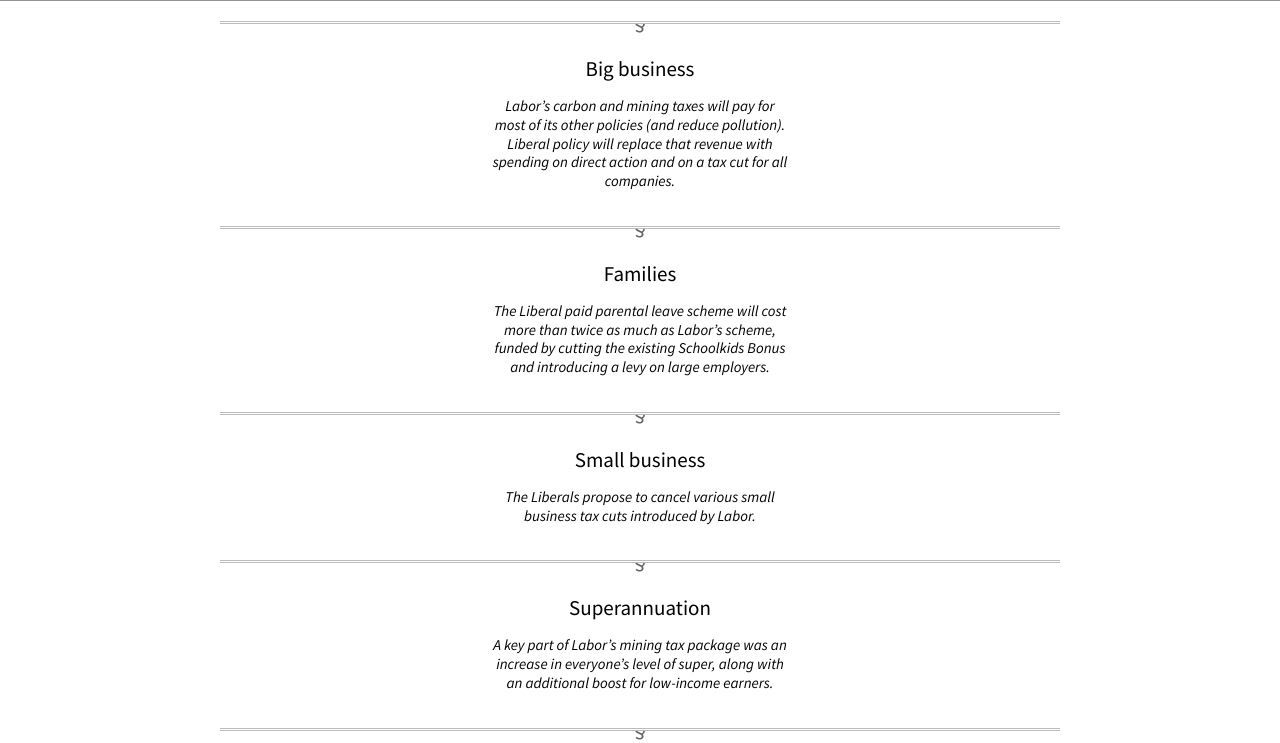
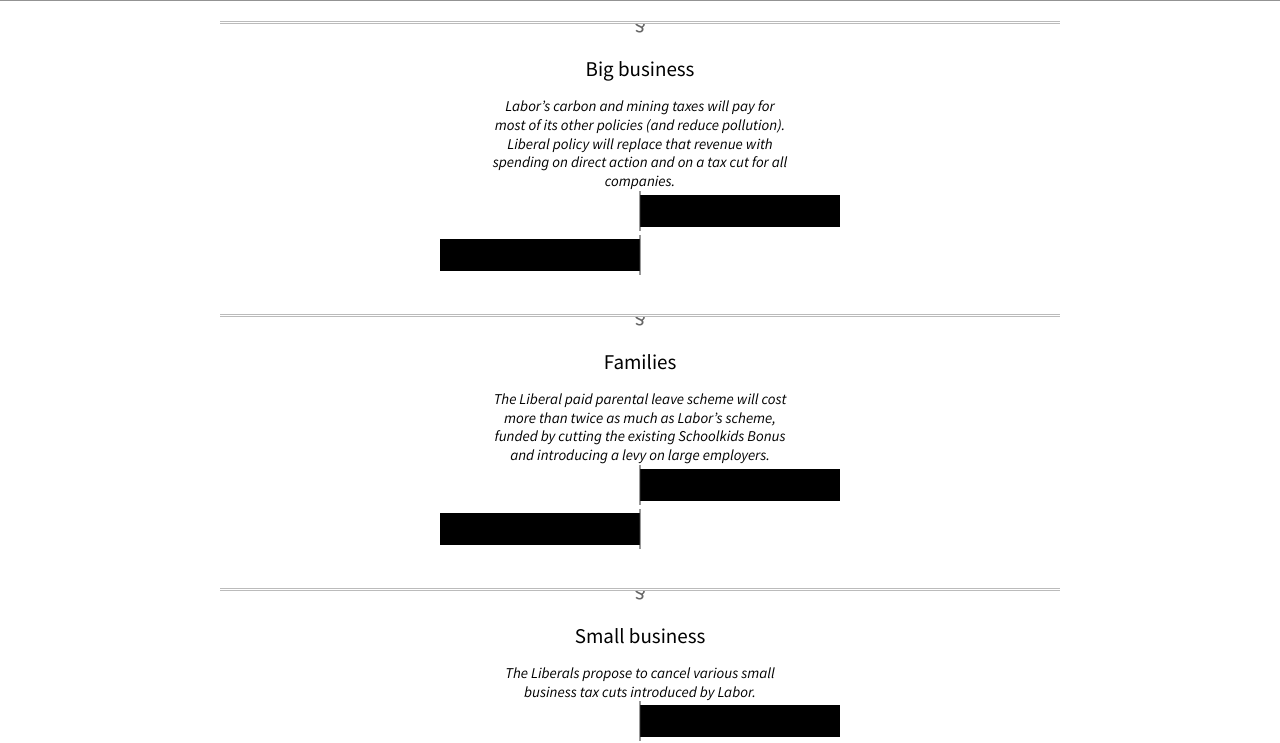
Before and after one commit to azza-bazoo/captaincostings, a plain HTML site: page index.html in a window 1280 px wide. Shown: the part 54-797 px from the top of the page. Drawn offline with nearby package versions, Linux system fonts and the light colour scheme; some packages are replaced by stand-ins of ours; a script that the page names is missing.

Commit message:
super-basic implementation of graphing!

```diff
--- a/index.html
+++ b/index.html
@@ -16,18 +16,21 @@
     <div id="main"></div>
 
     <script src="http://code.jquery.com/jquery-1.10.1.min.js"></script>
+    <script src="lib/jquery.inview.js"></script>
     <script src="lib/d3.v3.min.js"></script>
     <script src="lib/handlebars.js"></script>
     <script src="data.js"></script>
     <script src="render.js"></script>
 
     <script id="segment_template" type="text/x-handlebars-template">
-      <div class="segment">
+      <div class="segment" rel="{{segment}}">
         <h2>{{{title}}}</h2>
         {{#if image}}
           <img src="{{image}}" alt="">
         {{/if}}
         <p class="desc">{{{desc}}}</p>
+        <div class="left_graph"></div>
+        <div class="right_graph"></div>
       </div>
       <hr>
     </script>
--- a/render.js
+++ b/render.js
@@ -1,3 +1,65 @@
+
+
+var chart_size = {
+  "height": 40,
+  "width": 400,
+  "margin": 4,
+  "zero": 400/2
+}
+
+var generateScales = function(max_value) {
+  return d3.scale.linear()
+    .domain([0, max_value])
+    .rangeRound([0, chart_size.width]);
+}
+
+var x_scale = generateScales(10000);
+
+var svg_x_value = function(d) {
+  if (d >= 0) { return chart_size.zero; }
+  else { return chart_size.zero + x_scale(d);/* - .5;*/ }
+};
+
+var svg_width_value = function(d) {
+  return Math.abs(x_scale(d));
+};
+
+var setupChart = function(parent_el) {
+  var y_scale = d3.scale.linear()
+    .domain([0, 1])
+    .range([0, chart_size.height]);
+  // parent_el comes from jQuery, i.e. is a list
+  var chart = d3.select(parent_el[0]).append("svg")
+    .attr("class", "chart")
+    .attr("width", chart_size.width)
+    .attr("height", chart_size.height);
+  chart.selectAll("rect")
+    .data([ 0 ])
+  .enter().append("rect")
+    .attr("x", svg_x_value)
+    .attr("y", function(d, i) { return y_scale(i) + chart_size.margin; })
+    .attr("width", svg_width_value)
+    .attr("height", (chart_size.height - chart_size.margin * 2));
+  chart.append("line")
+    .attr("class", "zero")
+    .attr("x1", chart_size.zero)
+    .attr("x2", chart_size.zero)
+    .attr("y1", 0)
+    .attr("y2", chart_size.height);
+  return chart;
+}
+
+var redrawChart = function(chart, new_data) {
+  chart.selectAll("rect")
+    .data(new_data)
+  .transition()
+    .duration(1000)
+    .attr("x", svg_x_value)
+    .attr("width", svg_width_value);
+}
+
+
+
 $(function() {
   var source   = $("#segment_template").html();
   var template = Handlebars.compile(source);
@@ -5,8 +67,20 @@ $(function() {
   var html = "<hr>";
 
   for (var segment in data) {
+    data[segment].segment = segment;  // hacky way to pass in name
     html += template(data[segment]);
   }
 
   $("#main").html(html);
+
+  for (var segment in data) {
+    var segment_el = $(".segment[rel=" + segment + "]");
+    // alp on left
+    var left_graph = setupChart($(".left_graph", segment_el));
+    redrawChart(left_graph, [5000]);
+
+    // lib on right
+    right_graph = setupChart($(".right_graph", segment_el));
+    redrawChart(right_graph, [-5000]);
+  }
 });
--- a/styles.css
+++ b/styles.css
@@ -59,6 +59,12 @@ body { margin: 0; padding: 0; }
   color: #da0000;
 }
 
+/* charts */
+
+line.zero {
+  stroke: #333;
+}
+
 /* http://css-tricks.com/examples/hrs/ */
 hr {
   margin: 35px 200px 0 200px;
```
